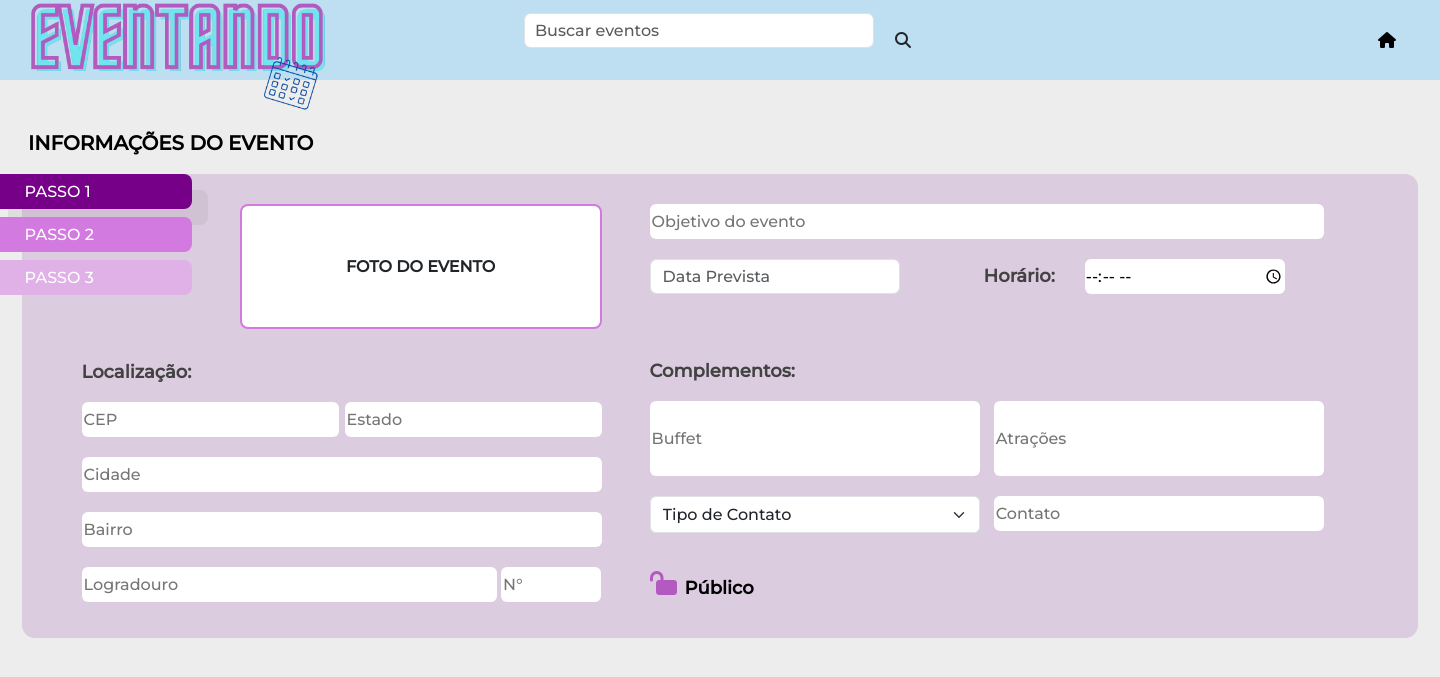
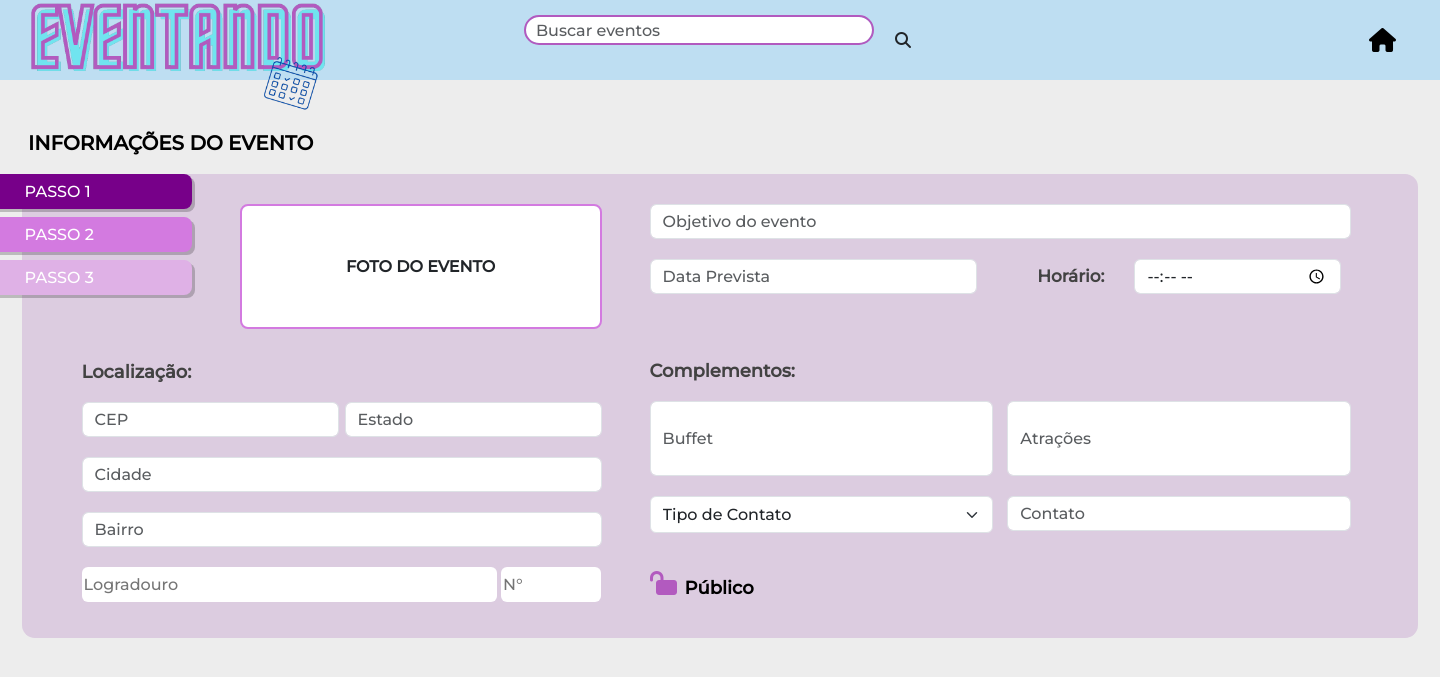
Before and after one commit to solfie/eventando_web_clone, a PHP site: page /criarEventoP.php in a window 1440 px wide. Shown: the top 677 px of the page. Run offline with PHP 8.4, Linux system fonts and the light colour scheme.

Commit message:
criar evento e suas chatices

```diff
--- a/criarEventoP.php
+++ b/criarEventoP.php
@@ -21,6 +21,7 @@
 </head>
 
 <body>
+    <header>
         <nav class="navbar navbar-expand-lg navbar-light">
             <div class="container-fluid row d-flex justify-content-around align-items-center">
                 <div class="div-img col-3 navbar-brand d-flex justify-content-center align-items-center" href="#">
@@ -46,13 +47,14 @@
                     <div class="navbar-nav teste-3">
                         <div class="nav-link">
                             <a href = "menu.php">
-                            <i class="fa-solid fa-house"></i>
+                                <i class="fa-solid fa-house fa-xl"></i>
                             </a>
                         </div>
                     </div>
                 </div>
             </div>
         </nav>
+    </header>
 
 	<div class="container-fluid mt-5 ms-0 d-flex justify-content-start titulo">
 		<p class="ms-3">INFORMAÇÕES DO EVENTO</p>
@@ -80,34 +82,36 @@
                         <div class="endereco">
                             <label for="cep" class="mb-3 localizacao">Localização:</label>
                             <div class="d-flex justify-content-between cep-estado">
-                                <input id="cep" placeholder="CEP"/>
-                                <input placeholder="Estado" readonly/>
+                                <input id="cep" class="form-control" placeholder="CEP"/>
+                                <input placeholder="Estado" class="form-control" readonly/>
                             </div>
                             <div class="d-flex flex-column">
-                                <input placeholder="Cidade" readonly/>
-                                <input placeholder="Bairro" readonly/>
+                                <input placeholder="Cidade" class="form-control" readonly/>
+                                <input placeholder="Bairro" class="form-control" readonly/>
                             </div>
                             <div>
                                 <input placeholder="Logradouro" class="log" readonly/>
+                                <!-- <input placeholder="Logradouro" class="form-control log" readonly/> -->
                                 <input placeholder="N°" class="num"/>
+                                <!-- <input placeholder="N°" type="number" class="num form-control"/> -->
                             </div>
                         </div>
                     </div>
                     <div class="ms-5 lado2">
                         <div>
-                            <input placeholder="Objetivo do evento" class="obj"/>
+                            <input placeholder="Objetivo do evento" class="obj form-control"/>
                         </div>
                         <div class="d-flex align-items-center datetime">
                             <input class="form-control" type="text" id="date" placeholder="Data Prevista" onfocus="(this.type='date')" onblur="(this.type='text')">
-                            <label class="ms-4 me-0 h" >Horário:</label>
-                            <input class="horario" type="time"/>
+                            <label class="ms-0 me-0 h">Horário:</label>
+                            <input class="horario form-control" type="time"/>
                             <!-- <input class="form-control horario" type="text" id="time" placeholder="Horário" onfocus="(this.type='time')" onblur="(this.type='text')"/> -->
                         </div>
                         <div class = "mt-3">
                             <label class="mt-5 mb-3 complemento" for="buffet">Complementos:</label>
                             <div class="d-flex justify-content-between">
-                                <input id="buffet" placeholder="Buffet" class="buffet"/>
-                                <input placeholder="Atrações" class="atracoes"/>
+                                <input id="buffet" placeholder="Buffet" class="buffet form-control"/>
+                                <input placeholder="Atrações" class="atracoes form-control"/>
                                 <!-- <textarea id = "buffet" placeholder="Buffet" class="buffet"></textarea>
                                 <textarea placeholder="Atrações" class="atracoes"></textarea> -->
                             </div>
@@ -119,7 +123,7 @@
                                     <option>Instagram</option>
                                     <option>Tik Tok</option>
                                 </select>
-                                <input class="info" placeholder="Contato"/>
+                                <input class="info form-control" placeholder="Contato"/>
                             </div>
                             <div id="privacidade" estado="publico" class="mt-4 d-flex publico_privado">
                                 <i class="mt-2 fa-solid fa-lock-open fa-flip-horizontal fa-xl" style="color: #b25abf;"></i>
--- a/css/css_criarEventoP.css
+++ b/css/css_criarEventoP.css
@@ -40,15 +40,17 @@ a{
 
 .passo1{
     background-color: #770089;
-    box-shadow: 16px 16px rgb(126, 126, 126, 0.13) !important;
+    box-shadow: 3px 3px rgb(0, 0, 0, 0.21) !important;
 }
 
 .passo2{
-    background-color: #d37ae0 ;
+    background-color: #d37ae0;
+    box-shadow: 3px 3px rgb(0, 0, 0, 0.21) !important;
 }
 
 .passo3{
     background-color: #dfb1e6;
+    box-shadow: 3px 3px rgb(0, 0, 0, 0.21) !important;
 }
 
 .div-img{
@@ -117,17 +119,17 @@ input{
 }
 
 #date{
-    width: 250px;
+    width: 400px;
     margin-right: 60px;
 }
 
 input[type="time"]{
-    width: 200px;
+    width: 250px;
 }
 
 .h{
     color: #424242 !important;
-    font-size: 18px !important;
+    font-size: 17px !important;
 }
 
 .horario{
--- a/css/css_header.css
+++ b/css/css_header.css
@@ -57,19 +57,19 @@ nav{
 
 /* Estilização do input dentro do header */
 .form-pesquisar{
-
     width: 400px;
 }
 
 nav input{
-    /*width: min(45vw, 700px);*/
-    border-radius: 40px;
-    border: #b25abf 2px solid;
+    width: min(45vw, 700px);
+    height: 30px;
+    border-radius: 15px !important;
+    border: #b25abf 2px solid !important;
 }
 /* Estilização do input dentro do header no hover */
 
 nav input:hover{
-    border: #b25abf 3px solid;
+    border: #000 3px solid;
     transition-duration: all 0.4s;
 }
 
@@ -134,3 +134,7 @@ input[type='search']{
     color: #b900d5 !important;
     border: none !important;
 }
+
+/* #navbarNavAltMarkup{
+    background-color: #bedef2;
+} */
--- a/index.php
+++ b/index.php
@@ -19,6 +19,7 @@
 </head>
 
 <body>
+    <header>
         <nav class="navbar navbar-expand-lg navbar-light">
             <div class="container-fluid row d-flex justify-content-around align-items-center">
                 <div class="div-img col-3 navbar-brand d-flex justify-content-center align-items-center" href="#">
@@ -40,7 +41,7 @@
                 <button class="col-2 navbar-toggler btn-collapse" type="button" data-bs-toggle="collapse" data-bs-target="#navbarNavAltMarkup" aria-controls="navbarNavAltMarkup" aria-expanded="false" aria-label="Toggle navigation">
                     <span class="navbar-toggler-icon"></span>
                 </button>
-            <div class="col-2 collapse navbar-collapse justify-content-end" id="navbarNavAltMarkup">
+                <div class="col-2 collapse navbar-collapse justify-content-end mt-0" id="navbarNavAltMarkup">
                     <div class="navbar-nav teste-3">
                         <div class="nav-link">
                             <a href = "login.php">
@@ -59,6 +60,8 @@
                 </div>
             </div>
         </nav>
+    </header>
+
     <div class="m-5">
         <p class="eventosR">EVENTOS RECENTES</p>
         <div class = "barraE">
--- a/js/js_criarEventoP.js
+++ b/js/js_criarEventoP.js
@@ -14,7 +14,7 @@ privacidade.addEventListener('click', () => {
         privacidade.setAttribute('estado', 'privado')
         privacidade.innerHTML = `
             <i class="mt-2 fa-solid fa-lock fa-xl"></i
-            <p class="ms-2 pp">Privado</p>
+        <p class="ms-2 pp" style = "font-size: 18px; color:#000; font-weight: bold;">Privado</p>
         `
     }
 })
```
Lines whose indentation alone changed are shown as unchanged.
